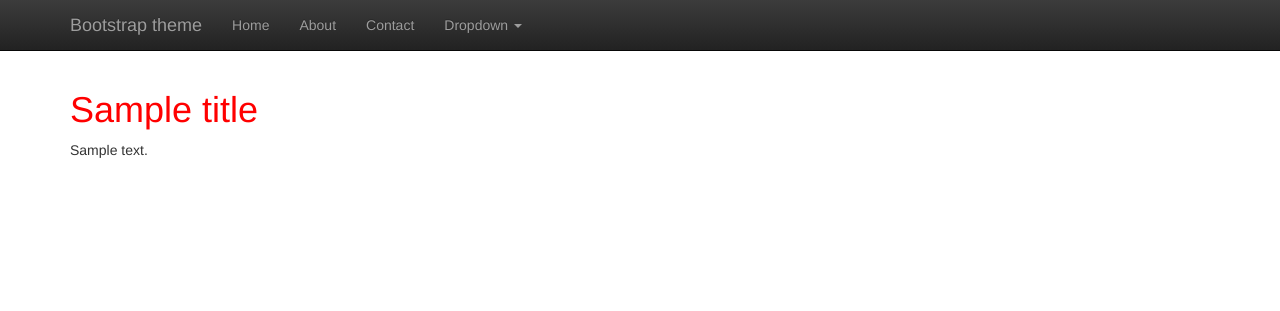
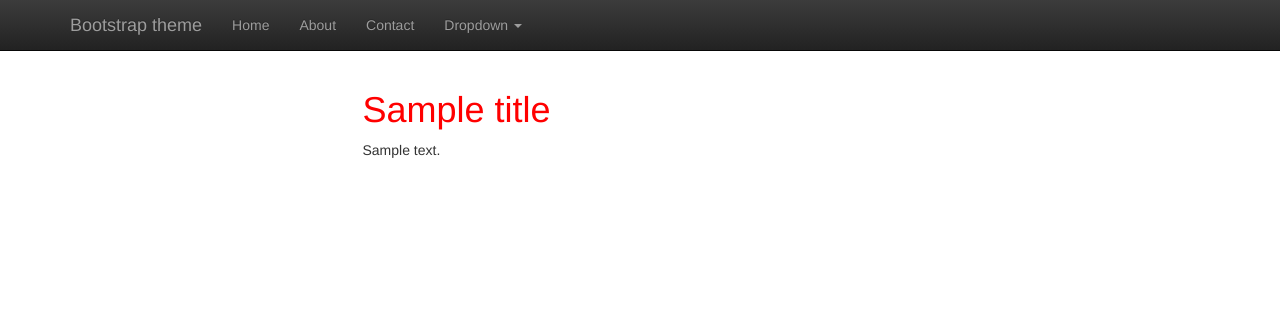
Before and after one commit to y471n/djangoEcom, a Django app: template contact/templates/contact.html in a window 1280 px wide. Shown: the top 311 px of the page. Run offline with Django 3.2, Linux system fonts and the light colour scheme; the template is opened without the code that fills it: most values are stand-ins (such as "Sample title", 1, 10 or a date in 2020); some libraries are stand-ins or nearby versions.

Commit message:
Finish contact page

```diff
--- a/contact/templates/contact.html
+++ b/contact/templates/contact.html
@@ -1,6 +1,8 @@
 {% extends 'base.html' %}
-
+{% load crispy_forms_tags %}
 {% block content %}
+    <div class="row">
+    <div class="col-sm-6 col-sm-offset-3">
         <h1>{{ title }}</h1>
 
         {% if confirm_message %}
@@ -11,9 +13,11 @@
 
             <form method="POST" action="">
                 {% csrf_token %}
-            {{ form.as_p }}
+                {{ form|crispy }}
                 <input type="submit" value="submit form" class="btn btn-default" />
             </form>
 
         {% endif %}
+    </div>
+    </div>
 {% endblock %}
--- a/ecomTut/settings.py
+++ b/ecomTut/settings.py
@@ -38,7 +38,8 @@ INSTALLED_APPS = [
     'django.contrib.messages',
     'django.contrib.staticfiles',
     'profiles',
-    'contact'
+    'contact',
+    'crispy_forms'
 ]
 
 MIDDLEWARE = [
@@ -132,3 +133,4 @@ if DEBUG:
     ]
 
 # TEMPLATE_DIRS =
+CRISPY_TEMPLATE_PACK = 'bootstrap3'
```
Also changed, not shown: requirements.txt (+13 -0 lines). Lines whose indentation alone changed are shown as unchanged.
